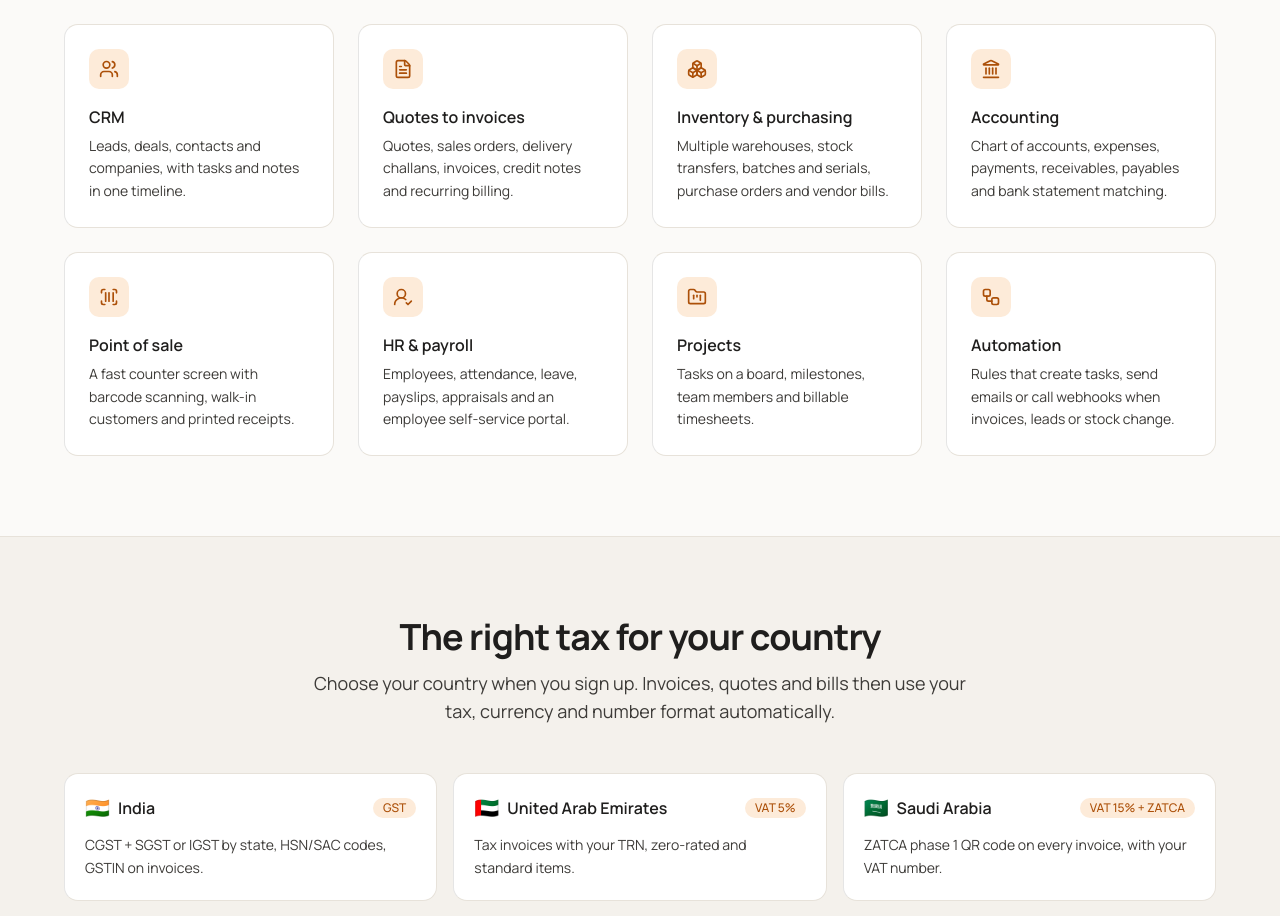
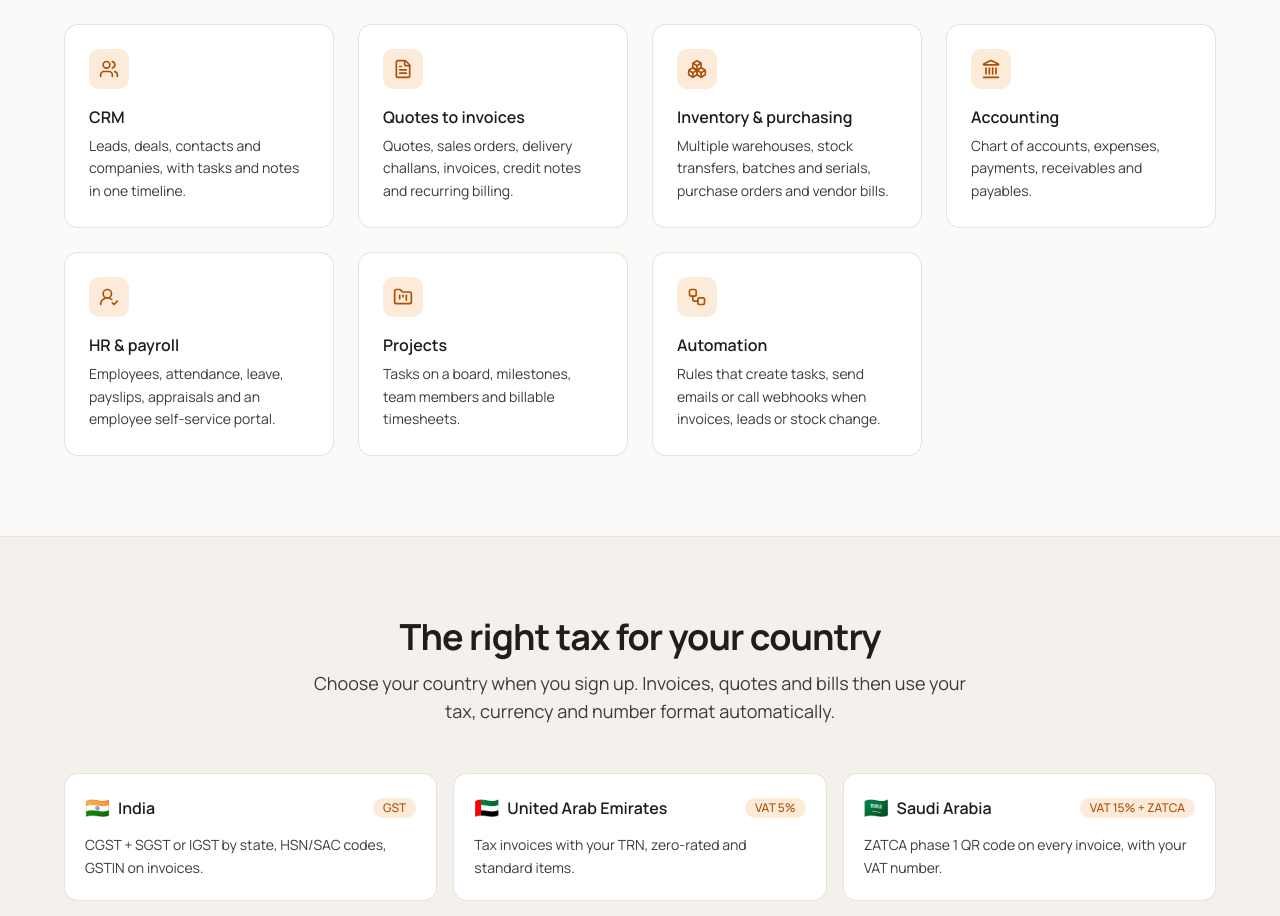
Before and after one commit to surajmagar1993/genesoft-erp, a Next.js app in the folder app/: page /erp in a window 1280 px wide. Shown: the part 1020-1936 px from the top of the page. Built offline with nearby package versions, Linux system fonts and the light colour scheme; no server answers; the database is empty.

Commit message:
fix: ERP page no longer lists Point of sale or bank statement matching

```diff
--- a/app/src/app/(marketing)/erp/page.tsx
+++ b/app/src/app/(marketing)/erp/page.tsx
@@ -7,7 +7,6 @@ import {
     FileText,
     Boxes,
     Landmark,
-    ScanBarcode,
     UserRoundCheck,
     FolderKanban,
     Workflow,
@@ -35,8 +34,7 @@ const FEATURES = [
     { icon: Users, title: "CRM", text: "Leads, deals, contacts and companies, with tasks and notes in one timeline." },
     { icon: FileText, title: "Quotes to invoices", text: "Quotes, sales orders, delivery challans, invoices, credit notes and recurring billing." },
     { icon: Boxes, title: "Inventory & purchasing", text: "Multiple warehouses, stock transfers, batches and serials, purchase orders and vendor bills." },
-    { icon: Landmark, title: "Accounting", text: "Chart of accounts, expenses, payments, receivables, payables and bank statement matching." },
-    { icon: ScanBarcode, title: "Point of sale", text: "A fast counter screen with barcode scanning, walk-in customers and printed receipts." },
+    { icon: Landmark, title: "Accounting", text: "Chart of accounts, expenses, payments, receivables and payables." },
     { icon: UserRoundCheck, title: "HR & payroll", text: "Employees, attendance, leave, payslips, appraisals and an employee self-service portal." },
     { icon: FolderKanban, title: "Projects", text: "Tasks on a board, milestones, team members and billable timesheets." },
     { icon: Workflow, title: "Automation", text: "Rules that create tasks, send emails or call webhooks when invoices, leads or stock change." },
```
